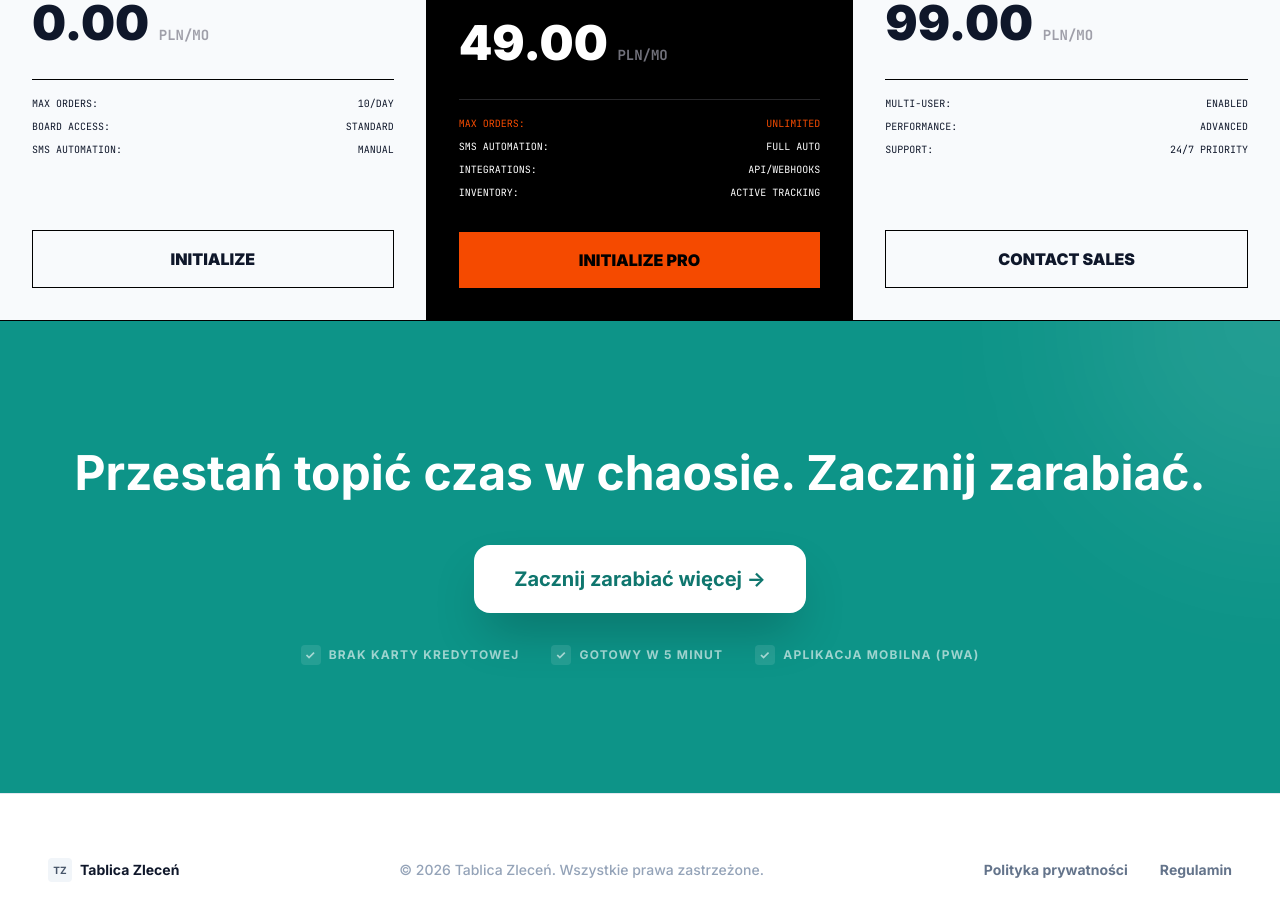
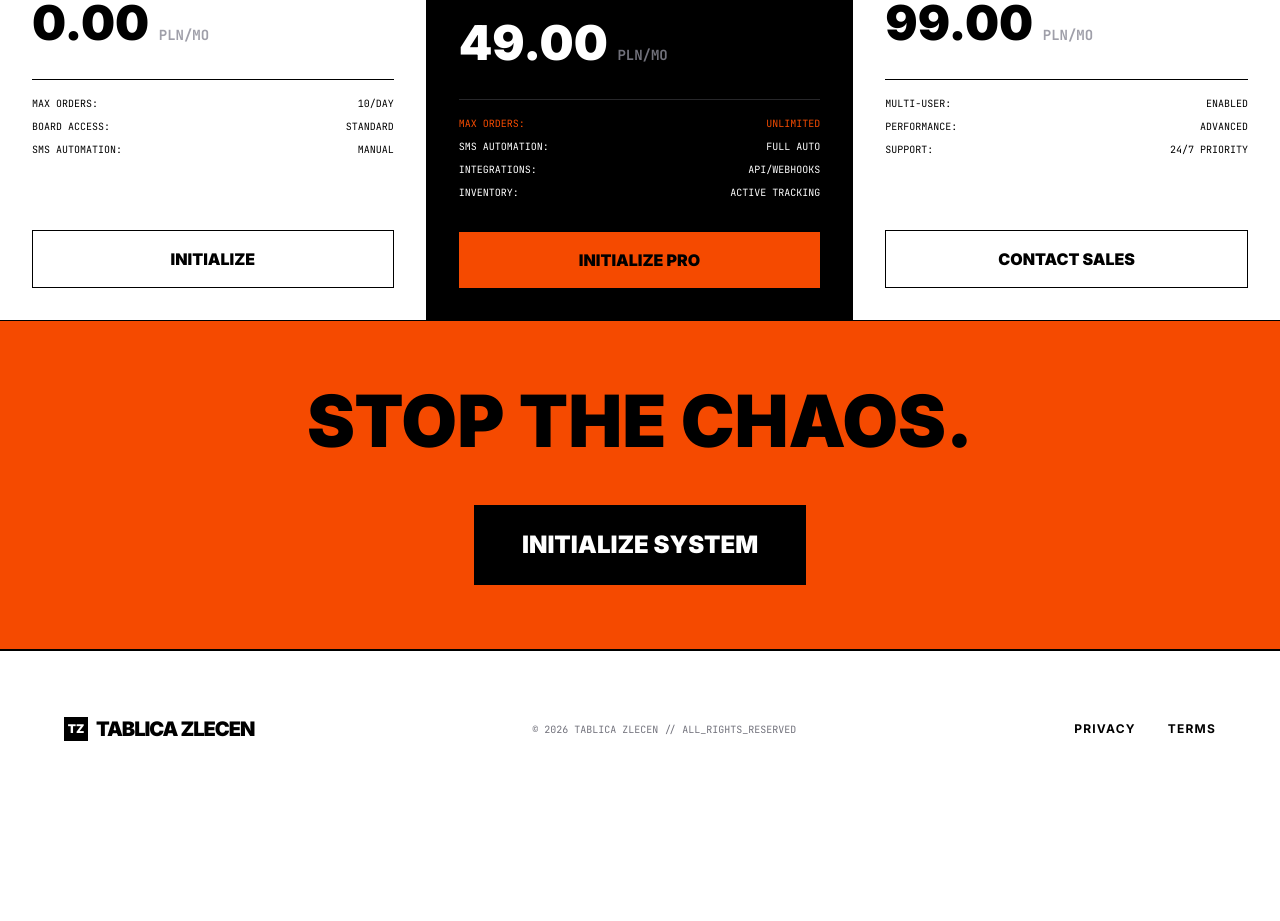
Before and after one commit to CodeWithKarol/tablica-zlecen, an Angular app: page / in a window 1280 px wide. Shown: the part 1320-2241 px from the top of the page. After the commit the page ends 2127 px from the top, so only its background shows below. Built offline with nearby package versions, Linux system fonts and the light colour scheme.

Commit message:
feat: add final hazard orange CTA and footer

```diff
--- a/src/app/landing-page/landing-page.html
+++ b/src/app/landing-page/landing-page.html
@@ -1,4 +1,4 @@
-<div class="min-h-screen bg-slate-50 font-sans text-slate-900 selection:bg-primary-100 selection:text-primary-900">
+<div class="min-h-screen bg-white text-black">
   <!-- Navigation -->
   <nav class="border-b border-black sticky top-0 bg-white z-[100] flex flex-col">
     <div class="flex justify-between items-center p-4 border-b border-black">
@@ -123,44 +123,25 @@
     </div>
   </section>
 
-  <!-- Final CTA -->
-  <section class="py-32 bg-primary-600 relative overflow-hidden">
-    <div class="container mx-auto px-6 lg:px-12 text-center relative z-10">
-      <h2 class="text-4xl lg:text-5xl font-bold text-white mb-12">Przestań topić czas w chaosie. Zacznij zarabiać.</h2>
-      <div class="flex flex-col items-center gap-8">
-        <a routerLink="/app" class="inline-flex items-center gap-3 px-10 py-5 bg-white text-primary-700 text-xl font-bold rounded-2xl shadow-2xl hover:scale-105 transition-all">
-          Zacznij zarabiać więcej →
-        </a>
-        <div class="flex flex-wrap justify-center gap-8 text-white/60 text-xs font-bold uppercase tracking-widest">
-          <div class="flex items-center gap-2">
-            <span class="w-5 h-5 bg-white/10 rounded flex items-center justify-center">✓</span>
-            Brak Karty Kredytowej
-          </div>
-          <div class="flex items-center gap-2">
-            <span class="w-5 h-5 bg-white/10 rounded flex items-center justify-center">✓</span>
-            Gotowy w 5 minut
-          </div>
-          <div class="flex items-center gap-2">
-            <span class="w-5 h-5 bg-white/10 rounded flex items-center justify-center">✓</span>
-            Aplikacja Mobilna (PWA)
-          </div>
-        </div>
-      </div>
-    </div>
-    <div class="absolute top-0 right-0 w-96 h-96 bg-white/10 rounded-full blur-[100px] -mr-48 -mt-48"></div>
+  <!-- Final Hazard Orange CTA -->
+  <section class="bg-orange-600 p-16 text-center border-b border-black">
+    <h2 class="text-5xl lg:text-7xl font-black text-black uppercase mb-12">Stop the chaos.</h2>
+    <a routerLink="/app" class="inline-block bg-black text-white px-12 py-6 text-2xl font-black uppercase hover:bg-white hover:text-black transition-none">
+      Initialize System
+    </a>
   </section>
 
-  <!-- Footer -->
-  <footer class="py-16 bg-white border-t border-slate-200">
-    <div class="container mx-auto px-6 lg:px-12 flex flex-col md:flex-row justify-between items-center gap-8 text-sm">
+  <!-- Industrial Footer -->
+  <footer class="p-8 lg:p-16 bg-white border-t border-black">
+    <div class="flex flex-col md:flex-row justify-between items-center gap-8">
       <div class="flex items-center gap-2">
-        <div class="w-6 h-6 bg-slate-100 rounded flex items-center justify-center font-bold text-slate-600 text-[10px]">TZ</div>
-        <span class="font-bold text-slate-900">Tablica Zleceń</span>
+        <div class="w-6 h-6 bg-black text-white flex items-center justify-center font-black text-xs">TZ</div>
+        <span class="font-black uppercase tracking-tighter text-xl">TABLICA ZLECEN</span>
       </div>
-      <p class="text-slate-400 font-medium font-medium">&copy; 2026 Tablica Zleceń. Wszystkie prawa zastrzeżone.</p>
-      <div class="flex gap-8 text-slate-500 font-semibold">
-        <a href="#" class="hover:text-primary-600">Polityka prywatności</a>
-        <a href="#" class="hover:text-primary-600">Regulamin</a>
+      <p class="font-mono text-[10px] uppercase text-zinc-500">&copy; 2026 TABLICA ZLECEN // ALL_RIGHTS_RESERVED</p>
+      <div class="flex gap-8 font-bold text-xs uppercase tracking-widest">
+        <a href="#" class="hover:text-orange-600">Privacy</a>
+        <a href="#" class="hover:text-orange-600">Terms</a>
       </div>
     </div>
   </footer>
```
